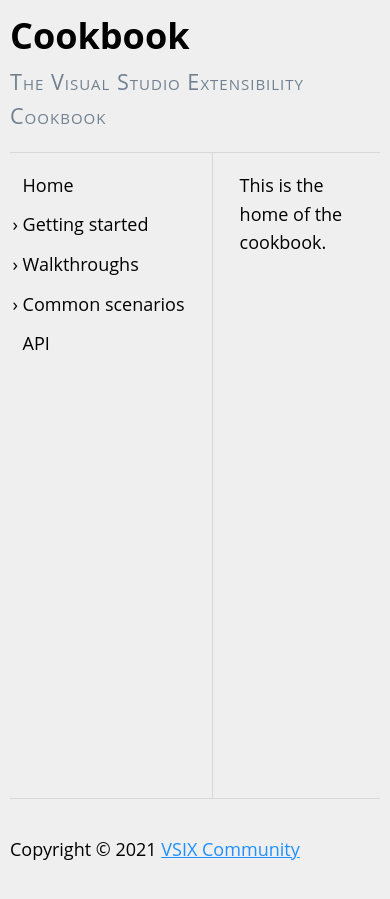
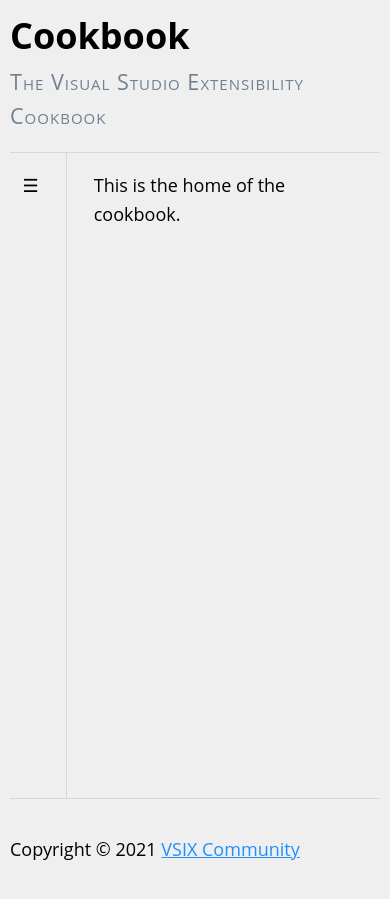
Before and after one commit to VsixCommunity/docs, a Jekyll site: the page built from docs/index.md, in a window 390 px wide. Built offline with Jekyll 4.4.1, drawn with Linux system fonts in a browser that asks for light colours.

Commit message:
Added hamburger menu

```diff
--- a/docs/_layouts/default.html
+++ b/docs/_layouts/default.html
@@ -3,7 +3,7 @@
 
 <head>
     <meta charset="utf-8">
-    <meta name="viewport" content="width=device-width, initial-scale=1" />
+    <meta name="viewport" content="width=device-width, initial-scale=1, viewport-fit=cover" />
     <title>{{ page.title }} | {{ site.title }}</title>
     <meta name="description" content="{{ site.description }}" />
     <base href="/docs/" />
@@ -17,6 +17,7 @@
     </header>
     <main>
         <nav id="menu">
+            <a tabindex="0" aria-label="Open menu">☰</a>
             <ul>
                 <li><a href="" tabindex="0">Home</a></li>
                 <li class="parent">
--- a/docs/assets/css/style.scss
+++ b/docs/assets/css/style.scss
@@ -125,3 +125,17 @@ main > section {
 footer {
     padding: 2em 0;
 }
+
+@media only screen and (max-width: 800px) {
+    #menu > a {
+        display: inline-block;
+        cursor: pointer;
+    }
+    #menu > ul {
+        display: none;
+    }
+    #menu:focus-within > ul,
+    #menu:hover > ul {
+        display: block;
+    }
+}
```
